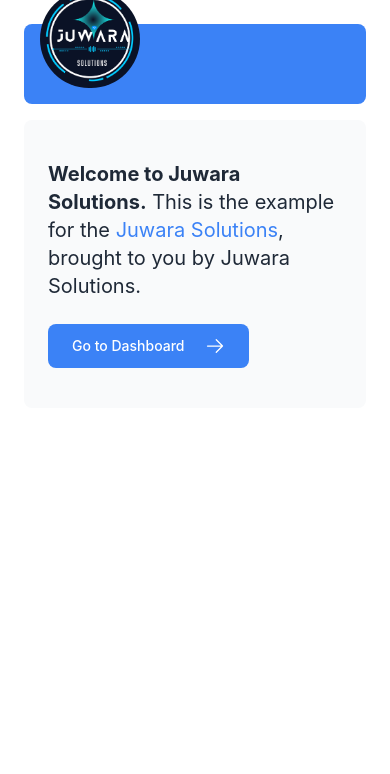
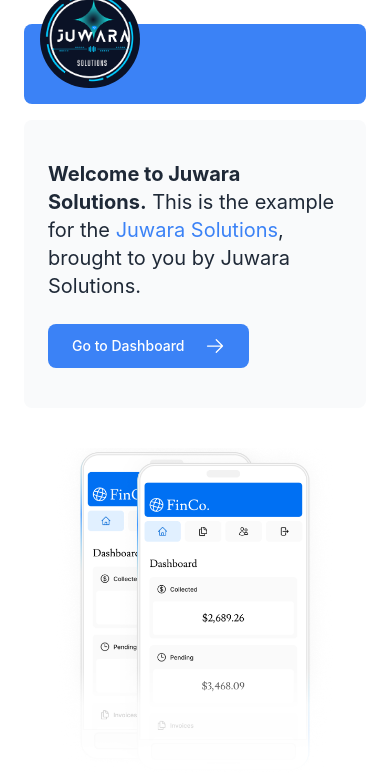
Before and after one commit to MohaamadJuwara/my-app-project, a Next.js app: page / in a window 390 px wide. Shown: the top 774 px of the page. Built offline with nearby package versions, Linux system fonts and the light colour scheme; a web font is replaced by a local one.

Commit message:
Add hero images back to homepage - desktop and mobile versions

```diff
--- a/app/page.tsx
+++ b/app/page.tsx
@@ -1,6 +1,7 @@
 import AcmeLogo from './ui/acme-logo';
 import { ArrowRightIcon } from '@heroicons/react/24/outline';
 import Link from 'next/link';
+import Image from 'next/image';
 
 export default function Page() {
   return (
@@ -25,7 +26,20 @@
           </Link>
         </div>
         <div className="flex items-center justify-center p-6 md:w-3/5 md:px-28 md:py-12">
-          {/* Add Hero Images Here */}
+          <Image
+            src="/hero-desktop.png"
+            width={1000}
+            height={760}
+            className="hidden md:block"
+            alt="Screenshots of the dashboard project showing desktop version"
+          />
+          <Image
+            src="/hero-mobile.png"
+            width={560}
+            height={620}
+            className="block md:hidden"
+            alt="Screenshot of the dashboard project showing mobile version"
+          />
         </div>
       </div>
     </main>
```
